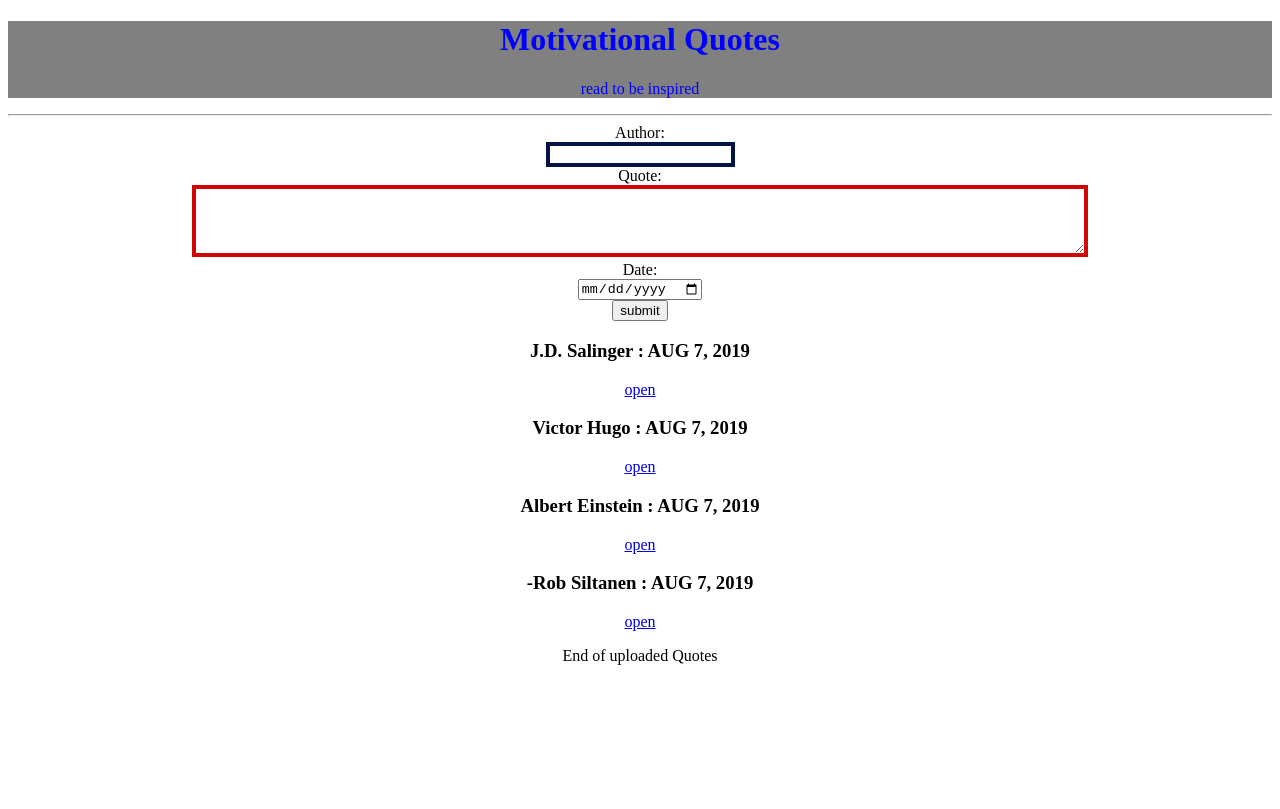
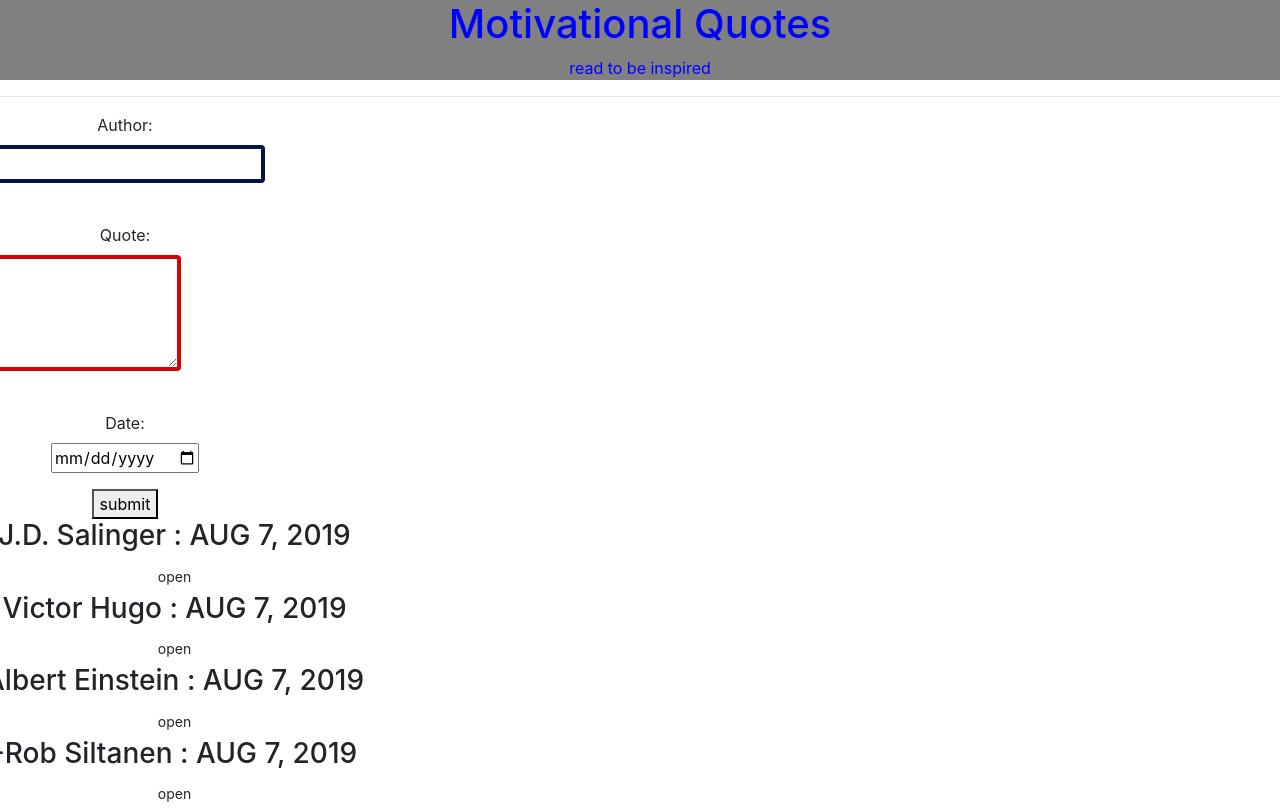
Before and after one commit to limobrian/Quotes-App, an Angular app: page / in a window 1280 px wide. Built offline with nearby package versions, Linux system fonts and the light colour scheme.

Commit message:
styled date

```diff
--- a/src/app/quote/quote.component.html
+++ b/src/app/quote/quote.component.html
@@ -8,7 +8,7 @@
 
 
 <div class="row" id="dis">
-  <div class="col-6">
+  <div>
     <app-quote-form (addQuote)="addNewQuote($event)"></app-quote-form>
 
 
@@ -23,10 +23,8 @@
         <app-quote-details *ngIf="quote.showDescription" [quote]='quote' (isComplete)='deleteQuote($event,i)'>
           <hr>
         </app-quote-details>
+        <p *ngIf='Quotes.length> 3'> End of uploaded Quotes</p>
       </div>
     </div>
+
   </div>
-
-
-
-  <p *ngIf='Quotes.length> 3'> End of uploaded Quotes</p>
--- a/src/index.html
+++ b/src/index.html
@@ -4,7 +4,7 @@
   <meta charset="utf-8">
   <title>Quotes</title>
   <base href="/">
-
+<link rel="stylesheet" href="assets/bootstrap.css">
   <meta name="viewport" content="width=device-width, initial-scale=1">
   <link rel="icon" type="image/x-icon" href="favicon.ico">
 </head>
```
